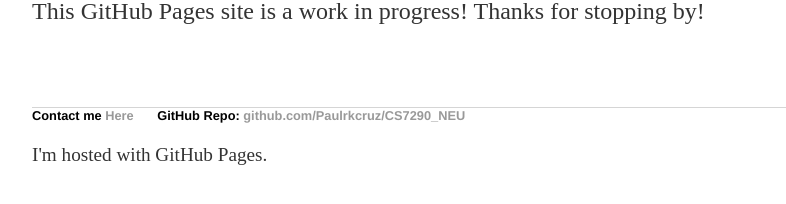
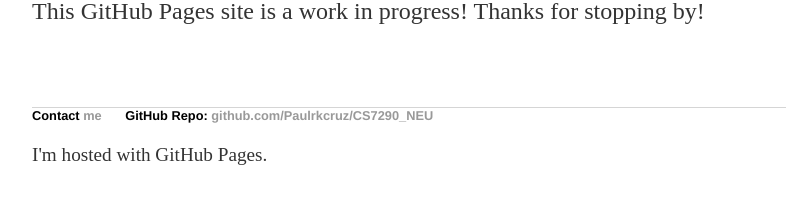
Before and after one commit to Paulrkcruz/CS7290_NEU, a Jekyll site: the page built from index.html, in a window 1280 px wide. Shown: the part 485-689 px from the top of the page, without its empty margins (160-946 px from the left). Built offline with Jekyll 4.4.1, drawn with Linux system fonts in a browser that asks for light colours.

Commit message:
Update default.html

```diff
--- a/_layouts/default.html
+++ b/_layouts/default.html
@@ -24,7 +24,7 @@
 
   <footer>
    <ul>
-   <li>Contact me <a href="mailto:kurtcruz@gmail.com">Here</a></li>
+   <li>Contact <a href="mailto:kurtcruz@gmail.com">me</a></li>
    <li>GitHub Repo: <a href="https://github.com/Paulrkcruz/CS7290_NEU">github.com/Paulrkcruz/CS7290_NEU</a></li>
    </ul>
 <p>I'm hosted with GitHub Pages.</p>
```
